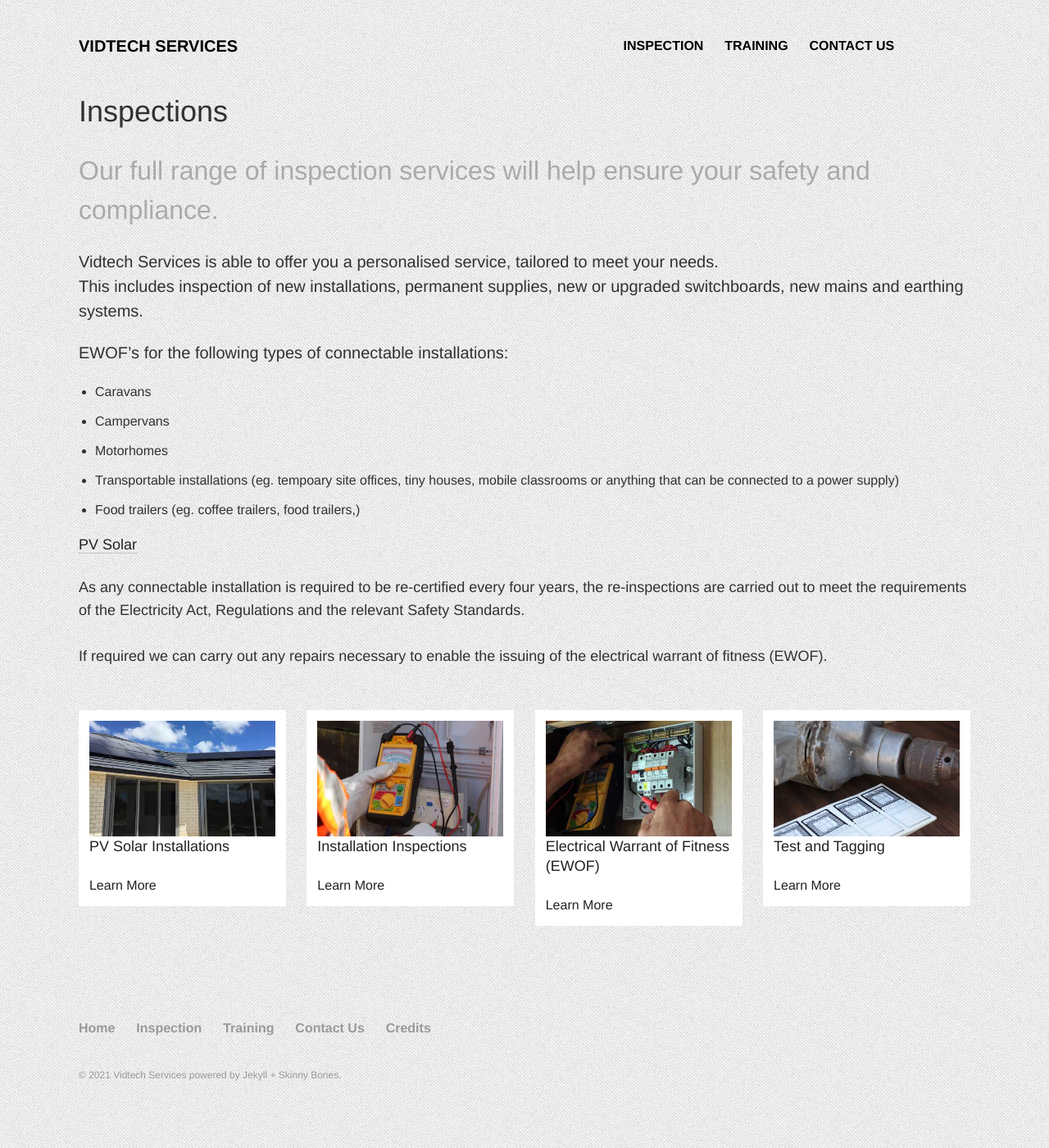
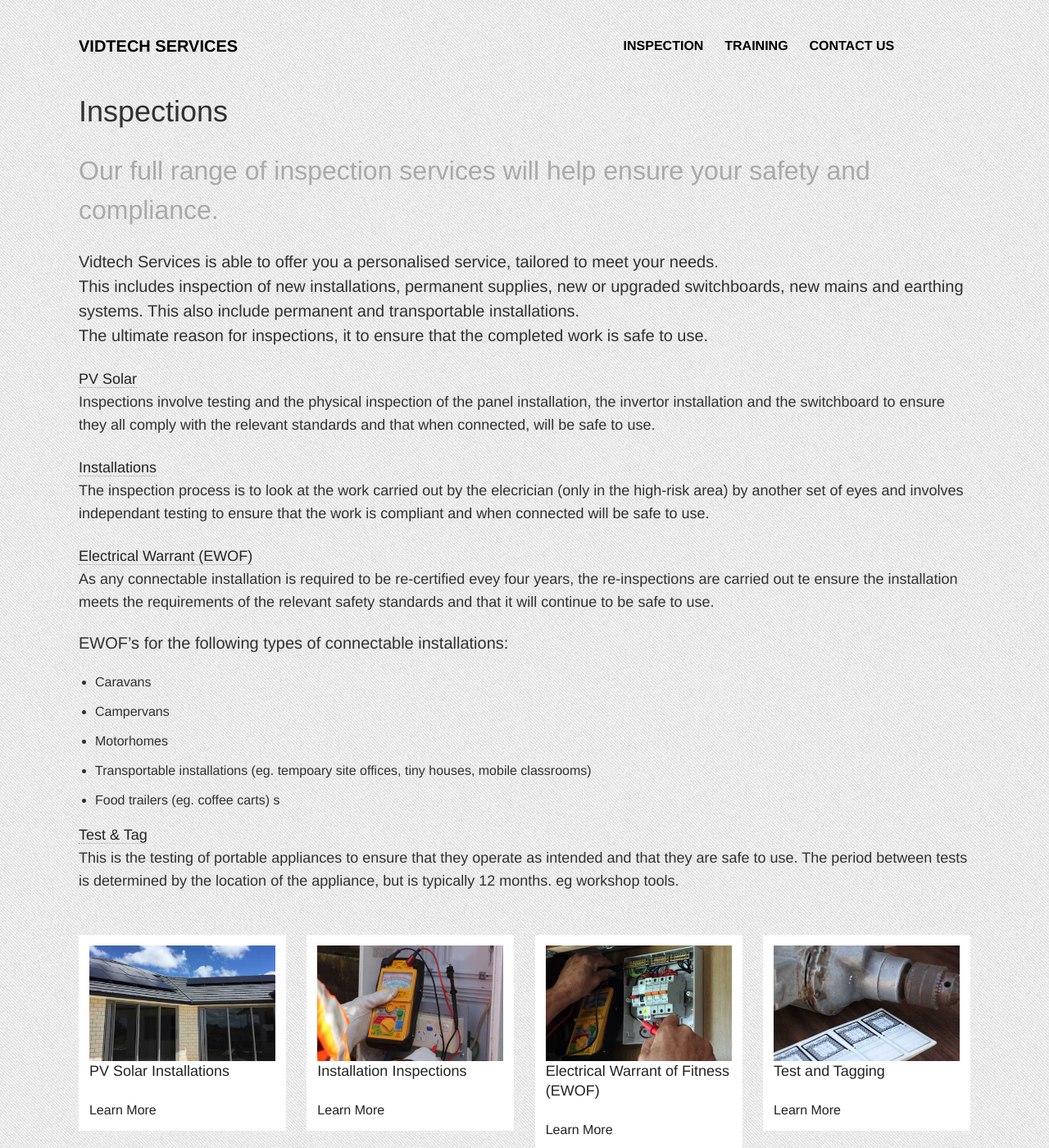
Before and after one commit to DarrenHobern/limerice, a Jekyll site: the page built from inspection/index.md, in a window 1280 px wide and 1400 px high. Shown: the whole window at 82% size. Built offline with Jekyll 4.4.1, drawn with Linux system fonts in a browser that asks for light colours.

Commit message:
Definitions
More comments added

```diff
--- a/inspection/index.md
+++ b/inspection/index.md
@@ -11,19 +11,26 @@ image:
 ---
 Vidtech Services is able to offer you a personalised service, tailored to meet your needs.
 <BR>
-This includes inspection of new installations, permanent supplies, new or upgraded switchboards, new mains and earthing systems.
+This includes inspection of new installations, permanent supplies, new or upgraded switchboards, new mains and earthing systems. This also include permanent and transportable installations.
+The ultimate reason for inspections, it to ensure that the completed work is safe to use.
+
+ [PV Solar]({{site.url}}/inspection/pvsolar/)
+ Inspections involve testing and the physical inspection of the panel installation, the invertor installation and the switchboard to ensure they all comply with the relevant standards and that when connected, will be safe to use.
+
+ [Installations]({{site.url}}/inspection/highriskinspections/)
+ The inspection process is to look at the work carried out by the elecrician (only in the high-risk area) by another set of eyes and involves independant testing to ensure that the work is compliant and when connected will be safe to use.
+
+[Electrical Warrant (EWOF)]({{site.url}}/inspection/electronicwof/)
+As any connectable installation is required to be re-certified evey four years, the re-inspections are carried out te ensure the installation meets the requirements of the relevant safety standards and that it will continue to be safe to use.
 ##### EWOF's for the following types of connectable installations:
  - Caravans
  - Campervans
  - Motorhomes
- - Transportable installations (eg. tempoary site offices, tiny houses, mobile classrooms or anything that can be connected to a power supply)
- - Food trailers (eg. coffee trailers, food trailers,)
+ - Transportable installations (eg. tempoary site offices, tiny houses, mobile classrooms)
+ - Food trailers (eg. coffee carts)  s
 
- [PV Solar]({{site.url}}/inspection/pvsolar/)
-
-As any connectable installation is required to be re-certified every four years, the re-inspections are carried out to meet the requirements of the Electricity Act, Regulations and the relevant Safety Standards.
-<BR>
- If required we can carry out any repairs necessary to enable the issuing of the electrical warrant of fitness (EWOF).
+[Test & Tag]({{site.url}}/inspection/appliancetesting/)
+This is the testing of portable appliances to ensure that they operate as intended and that they are safe to use.  The period between tests is determined by the location of the appliance, but is typically 12 months. eg workshop tools.
 <BR>
 <BR>
 
```
